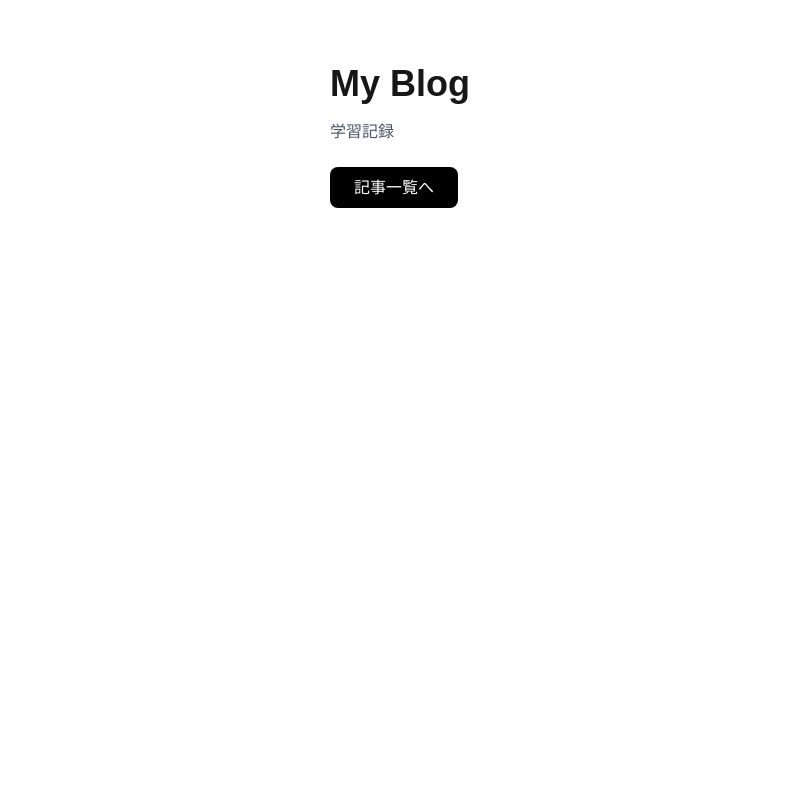
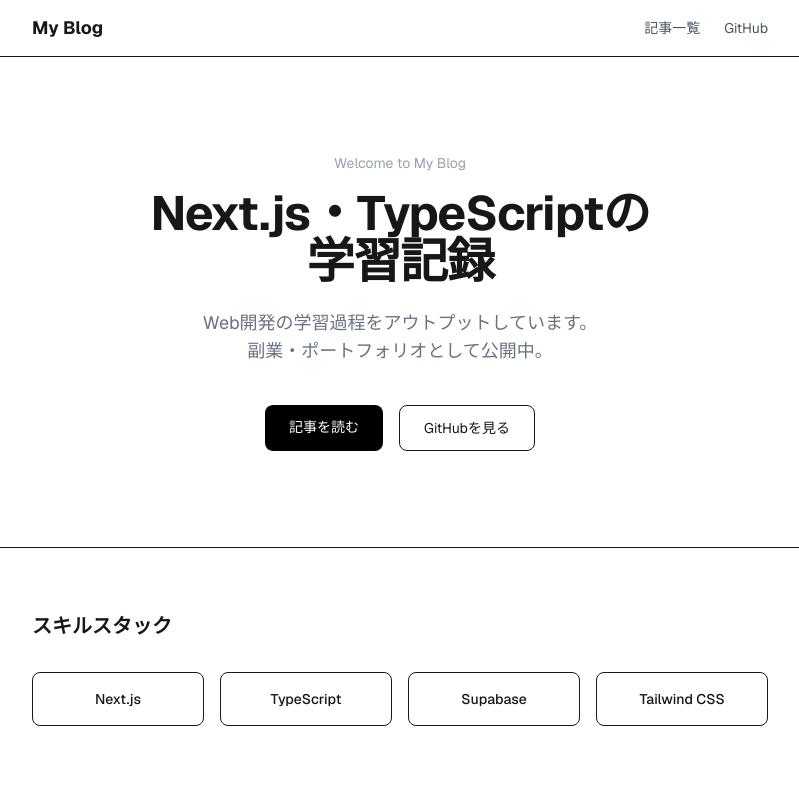
Before and after one commit to YutoTanno/my-blog, a Next.js app: page / in a window 1280 px wide. Shown: the top 800 px of the page, without its empty margins (240-1039 px from the left). Built offline with nearby package versions, Linux system fonts and the light colour scheme.

Commit message:
デザイン改善・SEO対応を追加

```diff
--- a/app/blog/[slug]/page.tsx
+++ b/app/blog/[slug]/page.tsx
@@ -1,17 +1,23 @@
-import { supabase } from "@/lib/supabase";
+import { supabase } from '@/lib/supabase'
 
 type Props = {
-  params: Promise<{ slug: string }>;
-};
+  params: Promise<{ slug: string }>
+}
+
+export async function generateMetadata({ params }: Props) {
+  const { slug } = await params
+  const { data: article } = await supabase.from('articles').select('title, summary').eq('slug', slug).single()
+
+  return {
+    title: `${article?.title} | My Blog`,
+    description: article?.summary,
+  }
+}
 
 export default async function ArticleDetail({ params }: Props) {
-  const { slug } = await params;
+  const { slug } = await params
 
-  const { data: article, error } = await supabase
-    .from("articles")
-    .select("*")
-    .eq("slug", slug)
-    .single();
+  const { data: article, error } = await supabase.from('articles').select('*').eq('slug', slug).single()
 
   if (error || !article) {
     return (
@@ -21,7 +27,7 @@
           記事一覧に戻る
         </a>
       </main>
-    );
+    )
   }
 
   return (
@@ -30,20 +36,15 @@
         記事一覧に戻る
       </a>
       <h1 className="text-3xl font-bold mt-4 mb-2">{article.title}</h1>
-      <p className="text-gray-400 mb-4">
-        {new Date(article.created_at).toLocaleDateString("ja-JP")}
-      </p>
+      <p className="text-gray-400 mb-4">{new Date(article.created_at).toLocaleDateString('ja-JP')}</p>
       <div className="flex gap-2 mb-8">
         {article.tags.map((tag: string) => (
-          <span
-            key={tag}
-            className="bg-gray-100 text-gray-700 text-xs px-2 py-1 rounded"
-          >
+          <span key={tag} className="bg-gray-100 text-gray-700 text-xs px-2 py-1 rounded">
             {tag}
           </span>
         ))}
       </div>
       <div className="text-gray-800 leading-relaxed">{article.content}</div>
     </main>
-  );
+  )
 }
--- a/app/blog/page.tsx
+++ b/app/blog/page.tsx
@@ -1,55 +1,45 @@
-import { supabase } from "@/lib/supabase";
+import { supabase } from '@/lib/supabase'
+import Link from 'next/link'
+
+export const metadata = {
+  title: '記事一覧 | My Blog',
+  description: 'Next.js・TypeScriptの学習記録。Web開発の学習過程をアウトプットしています。',
+}
 
 type Article = {
-  id: string;
-  title: string;
-  slug: string;
-  summary: string;
-  tags: string[];
-  created_at: string;
-};
+  id: string
+  title: string
+  slug: string
+  summary: string
+  tags: string[]
+  created_at: string
+}
 
 export default async function BlogList() {
-  const { data: articles, error } = await supabase
-    .from("articles")
-    .select("*")
-    .eq("published", true)
-    .order("created_at", { ascending: false });
-
-  if (error) {
-    console.error(error);
-    return <p>記事の取得に失敗しました</p>;
-  }
+  const { data: articles } = await supabase.from('articles').select('*').eq('published', true).order('created_at', { ascending: false })
 
   return (
-    <main className="max-w-2xl mx-auto px-4 py-16">
-      <h1 className="text-3xl font-bold mb-8">記事一覧</h1>
-      <ul className="space-y-6">
-        {articles.map((article: Article) => (
-          <li
-            key={article.id}
-            className="border rounded-lg p-6 hover:shadow-md transition"
-          >
-            <a href={`/blog/${article.slug}`}>
-              <p className="text-sm text-gray-400 mb-1">
-                {new Date(article.created_at).toLocaleDateString("ja-JP")}
-              </p>
+    <main className="max-w-3xl mx-auto px-4 py-16">
+      <h1 className="text-3xl font-bold mb-2">記事一覧</h1>
+      <p className="text-gray-400 text-sm mb-12">{articles?.length}件の記事</p>
+      <ul className="space-y-4">
+        {articles?.map((article: Article) => (
+          <li key={article.id}>
+            <Link href={`/blog/${article.slug}`} className="block border rounded-xl p-6 hover:shadow-md transition-shadow">
+              <p className="text-xs text-gray-400 mb-2">{new Date(article.created_at).toLocaleDateString('ja-JP')}</p>
               <h2 className="text-xl font-semibold mb-2">{article.title}</h2>
-              <p className="text-gray-600 mb-3">{article.summary}</p>
-              <div className="flex gap-2">
-                {article.tags.map((tag: string) => (
-                  <span
-                    key={tag}
-                    className="bg-gray-100 text-gray-700 text-xs px-2 py-1 rounded"
-                  >
+              <p className="text-gray-500 text-sm mb-4">{article.summary}</p>
+              <div className="flex gap-2 flex-wrap">
+                {article.tags?.map((tag: string) => (
+                  <span key={tag} className="bg-gray-100 text-gray-600 text-xs px-3 py-1 rounded-full">
                     {tag}
                   </span>
                 ))}
               </div>
-            </a>
+            </Link>
           </li>
         ))}
       </ul>
     </main>
-  );
+  )
 }
--- /dev/null
+++ b/app/components/Footer.tsx
@@ -0,0 +1,14 @@
+import Link from 'next/link'
+
+export default function Footer() {
+  return (
+    <footer className="border-t mt-24">
+      <div className="max-w-3xl mx-auto px-4 h-16 flex items-center justify-between">
+        <Link href="/" className="text-sm text-gray-400">
+          My Blog
+        </Link>
+        <p className="text-sm text-gray-400">© 2026 YutoTanno</p>
+      </div>
+    </footer>
+  )
+}
--- /dev/null
+++ b/app/components/Header.tsx
@@ -0,0 +1,21 @@
+import Link from 'next/link'
+
+export default function Header() {
+  return (
+    <header className="border-b">
+      <div className="max-w-3xl mx-auto px-4 h-14 flex items-center justify-between">
+        <Link href="/" className="font-bold text-lg">
+          My Blog
+        </Link>
+        <nav style={{ display: 'flex', gap: '24px', alignItems: 'center' }}>
+          <Link href="/blog" className="text-sm text-gray-600">
+            記事一覧
+          </Link>
+          <a href="https://github.com/YutoTanno" target="_blank" className="text-sm text-gray-600">
+            GitHub
+          </a>
+        </nav>
+      </div>
+    </header>
+  )
+}
--- a/app/layout.tsx
+++ b/app/layout.tsx
@@ -1,33 +1,30 @@
 import type { Metadata } from "next";
-import { Geist, Geist_Mono } from "next/font/google";
+import { Geist } from "next/font/google";
 import "./globals.css";
+import Header from "./components/Header";
+import Footer from "./components/Footer";
 
-const geistSans = Geist({
-  variable: "--font-geist-sans",
-  subsets: ["latin"],
-});
-
-const geistMono = Geist_Mono({
-  variable: "--font-geist-mono",
-  subsets: ["latin"],
-});
+const geist = Geist({ subsets: ["latin"] });
 
 export const metadata: Metadata = {
-  title: "Create Next App",
-  description: "Generated by create next app",
+  title: "My Blog",
+  description: "TypeScript・Next.jsの学習記録",
 };
 
 export default function RootLayout({
   children,
-}: Readonly<{
+}: {
   children: React.ReactNode;
-}>) {
+}) {
   return (
-    <html
-      lang="en"
-      className={`${geistSans.variable} ${geistMono.variable} h-full antialiased`}
-    >
-      <body className="min-h-full flex flex-col">{children}</body>
+    <html lang="ja">
+      <body
+        className={`${geist.className} bg-white text-gray-900 min-h-screen flex flex-col`}
+      >
+        <Header />
+        <div className="flex-1">{children}</div>
+        <Footer />
+      </body>
     </html>
   );
 }
--- a/app/page.tsx
+++ b/app/page.tsx
@@ -1,11 +1,41 @@
+import Link from 'next/link'
+
 export default function Home() {
   return (
-    <main className="max-w-2xl mx-auto px-4 py-16">
-      <h1 className="text-4xl font-bold mb-4">My Blog</h1>
-      <p className="text-gray-600 mb-8">学習記録</p>
-      <a href="blog" className="bg-black text-white px-6 py-3 rounded-lg">
-        記事一覧へ
-      </a>
+    <main>
+      <section className="max-w-3xl mx-auto px-4 py-24 text-center">
+        <p className="text-sm text-gray-400 mb-4">Welcome to My Blog</p>
+        <h1 className="text-5xl font-bold tracking-tight mb-6">
+          Next.js・TypeScriptの
+          <br />
+          学習記録
+        </h1>
+        <p className="text-gray-500 text-lg mb-10">
+          Web開発の学習過程をアウトプットしています。
+          <br />
+          副業・ポートフォリオとして公開中。
+        </p>
+        <div className="flex gap-4 justify-center">
+          <Link href="/blog" className="bg-black text-white px-6 py-3 rounded-lg text-sm hover:bg-gray-800">
+            記事を読む
+          </Link>
+          <a href="https://github.com/YutoTanno" target="_blank" className="border px-6 py-3 rounded-lg text-sm hover:bg-gray-50">
+            GitHubを見る
+          </a>
+        </div>
+      </section>
+      <section className="border-t">
+        <div className="max-w-3xl mx-auto px-4 py-16">
+          <h2 className="text-xl font-bold mb-8">スキルスタック</h2>
+          <div className="grid grid-cols-2 gap-4 sm:grid-cols-4">
+            {['Next.js', 'TypeScript', 'Supabase', 'Tailwind CSS'].map((skill) => (
+              <div key={skill} className="border rounded-lg p-4 text-center text-sm font-medium">
+                {skill}
+              </div>
+            ))}
+          </div>
+        </div>
+      </section>
     </main>
-  );
+  )
 }
```
Also changed, not shown: 1 other file (tests, documents, lock files or other folders).
